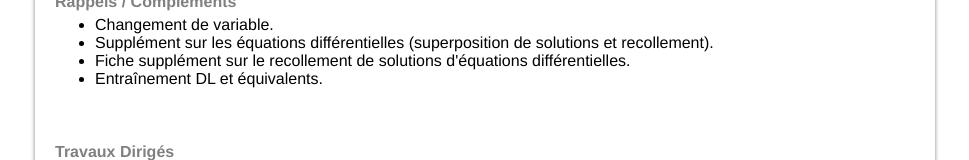
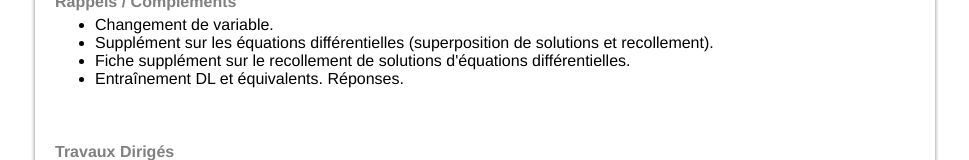
Before and after one commit to qdenoyelle/qdenoyelle.github.io, a plain HTML site: page MC2/index.html in a window 1280 px wide. Shown: the part 186-346 px from the top of the page, without its empty margins (155-1124 px from the left). Drawn offline with Linux system fonts and the light colour scheme.

Commit message:
ajout reponse fiche DL

```diff
--- a/MC2/index.html
+++ b/MC2/index.html
@@ -24,7 +24,7 @@
                         <li><a href="Rappels/MC2_CV.pdf">Changement de variable</a>.</li>
                         <li><a href="Rappels/MC2_ED_supplements.pdf">Supplément sur les équations différentielles</a> (superposition de solutions et recollement).</li>
                         <li><a href="Rappels/MC2_entrainementED05.pdf">Fiche supplément sur le recollement de solutions d'équations différentielles</a>.</li>
-                        <li><a href="Rappels/MC2_DL-equivalents.pdf">Entraînement DL et équivalents</a>.</li>
+                        <li><a href="Rappels/MC2_DL-equivalents.pdf">Entraînement DL et équivalents</a>. <a href="Rappels/MC2_DL-equivalents_reponses.pdf">Réponses</a>.</li>
                     </ul>
                 </article>
 
```
Also changed, not shown: 2 other files.
